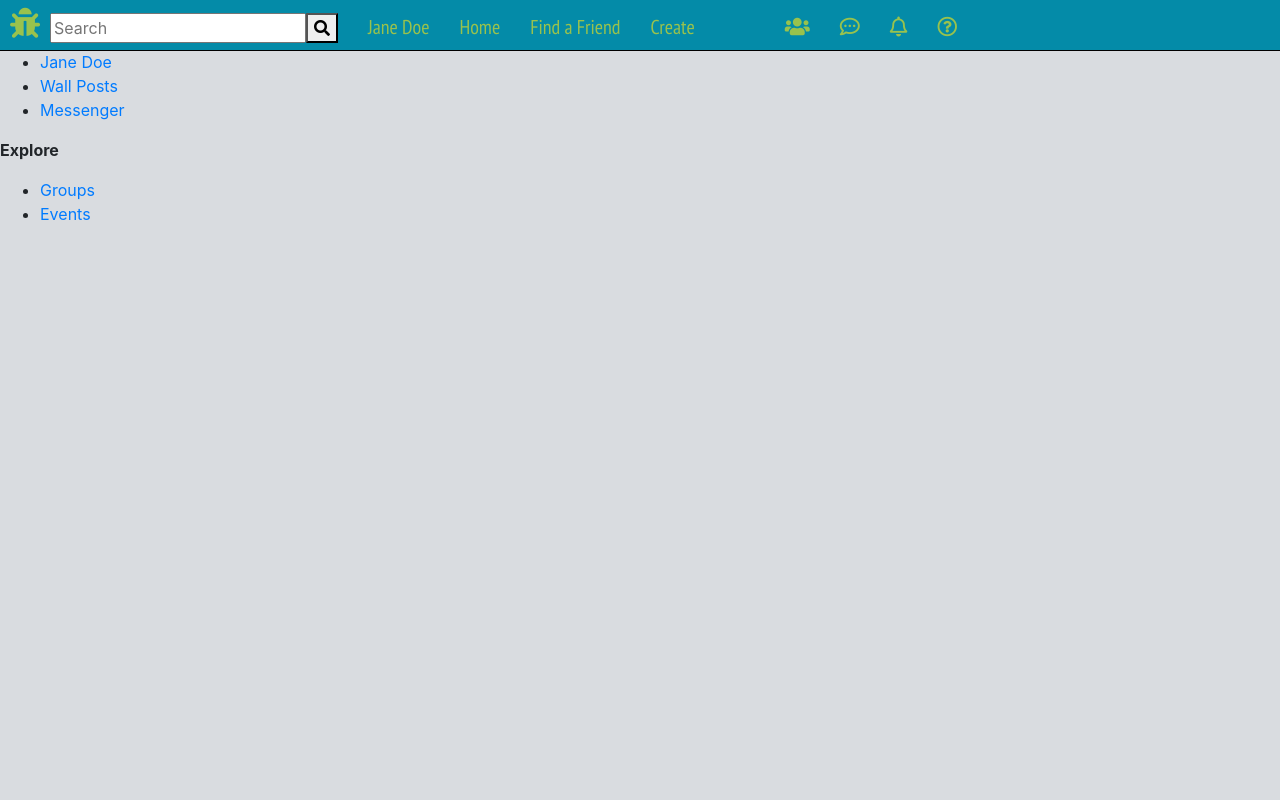
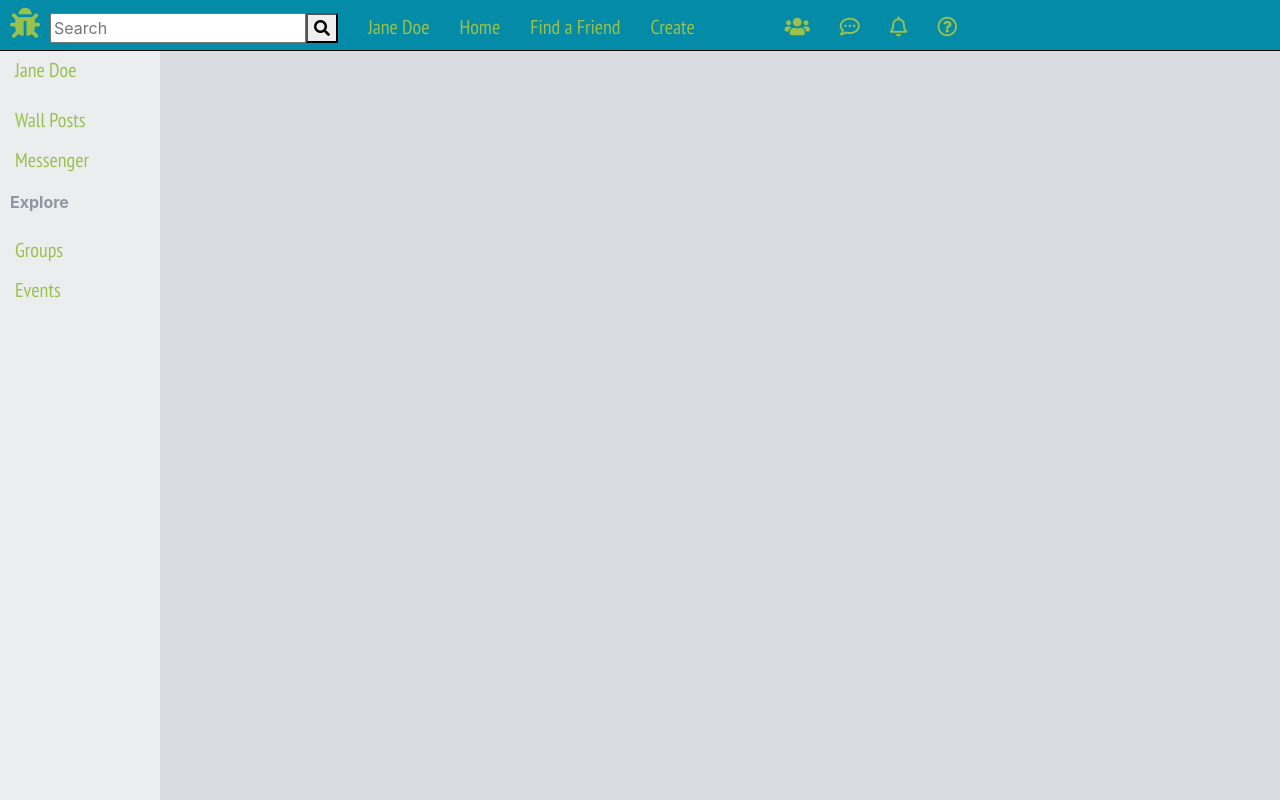
Before and after one commit to Estultz731/react-socialmedia-site, a React (Create React App) app: page / in a window 1280 px wide. Built offline with nearby package versions, Linux system fonts and the light colour scheme.

Commit message:
added left sidebar

```diff
--- a/src/App.css
+++ b/src/App.css
@@ -135,3 +135,40 @@ nav {
   color: #7e9f40;
   text-decoration: none;
 }
+
+.leftSidebar {
+  background-color: #ecedef;
+  height: 100%;
+  width: 160px;
+  position: fixed;
+  z-index: -1;
+  top: 0;
+  left: 0;
+  overflow-x: hidden;
+  padding-top: 20px;
+}
+
+.leftSidebar a {
+  padding: 5px 7px 5px 15px;
+  text-decoration: none;
+  font-size: 20px;
+  color: #99c24d;
+  font-family: 'PT Sans Narrow', sans-serif;
+  display: block;
+}
+
+a:hover {
+  text-decoration: none;
+  color: #7e9f40;
+}
+
+.usersName {
+  margin-top: 30px;
+  margin-bottom: 10px;
+}
+
+p {
+  margin-left: 10px;
+  color: #8d96a3;
+  margin-top: 10px;
+}
--- a/src/App.js
+++ b/src/App.js
@@ -48,38 +48,24 @@ function App() {
     <>
       <Nav />
       <div className='leftSidebar'>
-        <ul>
-          <li>
         <a className='usersName' href='#users'>
           Jane Doe
         </a>
-          </li>
-          <li>
         <a className='wallPosts' href='#wall'>
           Wall Posts
         </a>
-          </li>
-          <li>
         <a className='messenger' href='#messenger'>
           Messenger
         </a>
-          </li>
-        </ul>
         <p>
           <strong>Explore</strong>
         </p>
-        <ul>
-          <li>
         <a className='groups' href='#groups'>
           Groups
         </a>
-          </li>
-          <li>
         <a className='events' href='#events'>
           Events
         </a>
-          </li>
-        </ul>
       </div>
     </>
   );
```
Lines whose indentation alone changed are shown as unchanged.
